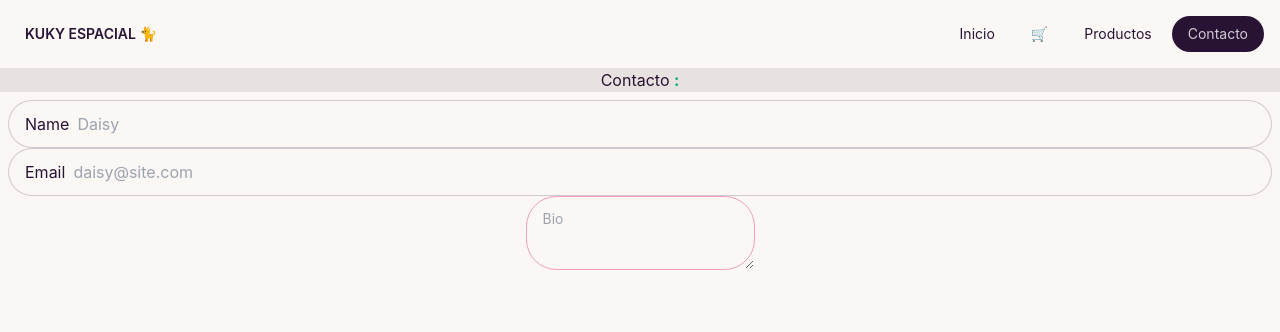
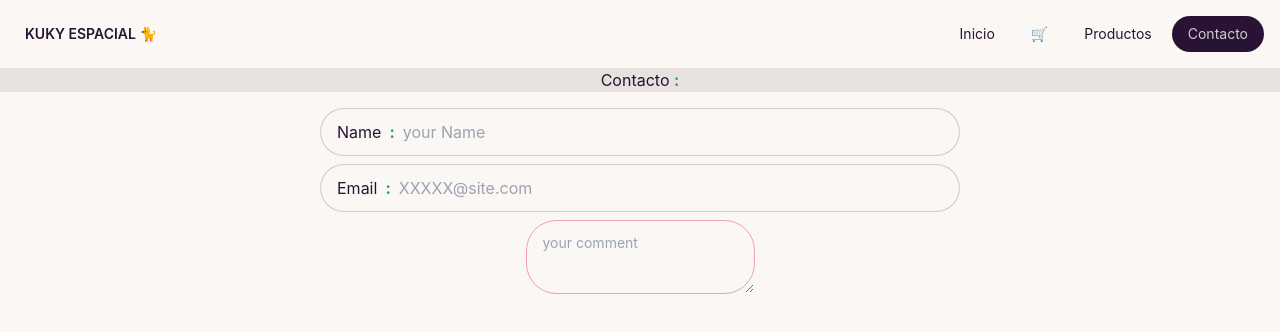
Before and after one commit to hector1489/kukyEspacial, a React (Vite) app: page /contact in a window 1280 px wide. Shown: the top 332 px of the page. Built offline with nearby package versions, Linux system fonts and the light colour scheme; the HTML template or start-up script is replaced by a standard one.

Commit message:
[fix] flex-form

```diff
--- a/src/components/FormComponent/FormComponent.tsx
+++ b/src/components/FormComponent/FormComponent.tsx
@@ -3,16 +3,16 @@
 const FormComponent = () => {
 
   return (
-    <form className="m-2">
-      <label className="input input-bordered flex items-center gap-2">
-        Name
-        <input type="text" className="grow" placeholder="Daisy" />
+    <form className="m-2 w-2/4">
+      <label className="input input-bordered flex items-center gap-2 mt-2">
+        Name <span className="text-success font-bold"> :</span>
+        <input type="text" className="grow" placeholder="your Name" />
       </label>
-      <label className="input input-bordered flex items-center gap-2">
-        Email
-        <input type="text" className="grow" placeholder="daisy@site.com" />
+      <label className="input input-bordered flex items-center gap-2 mt-2">
+        Email <span className="text-success font-bold"> :</span>
+        <input type="text" className="grow" placeholder="XXXXX@site.com" />
       </label>
-      <textarea className="textarea textarea-secondary" placeholder="Bio"></textarea>
+      <textarea className="textarea textarea-secondary mt-2" placeholder="your comment"></textarea>
 
     </form>
   )
--- a/src/views/Contact/Contact.tsx
+++ b/src/views/Contact/Contact.tsx
@@ -3,12 +3,14 @@ import FormComponent from "../../components/FormComponent/FormComponent"
 
 const Contact = () => {
 
-    return(
-        <div className="text-center">
-        <h3 className="bg-base-300">Contacto <span className="text-success font-bold">:</span></h3>
+  return (
+    <div className="text-center">
+      <h3 className="bg-base-300">Contacto <span className="text-success font-bold">:</span></h3>
+      <div className="flex items-center justify-center">
         <FormComponent />
-        </div>
-    )
+      </div>
+    </div>
+  )
 }
 
 export default Contact
```
